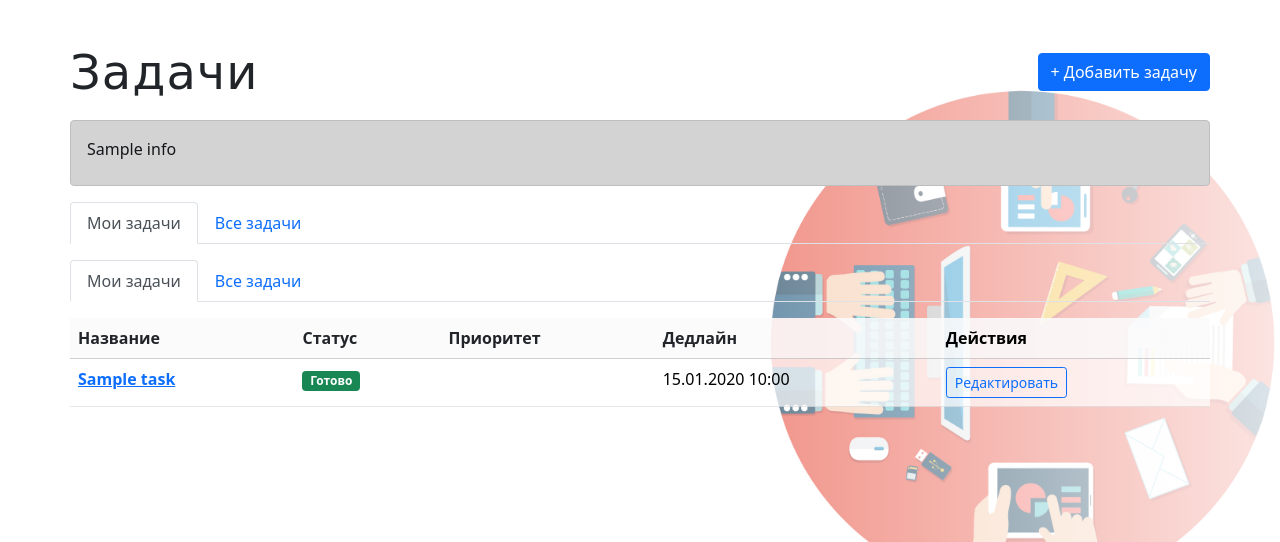
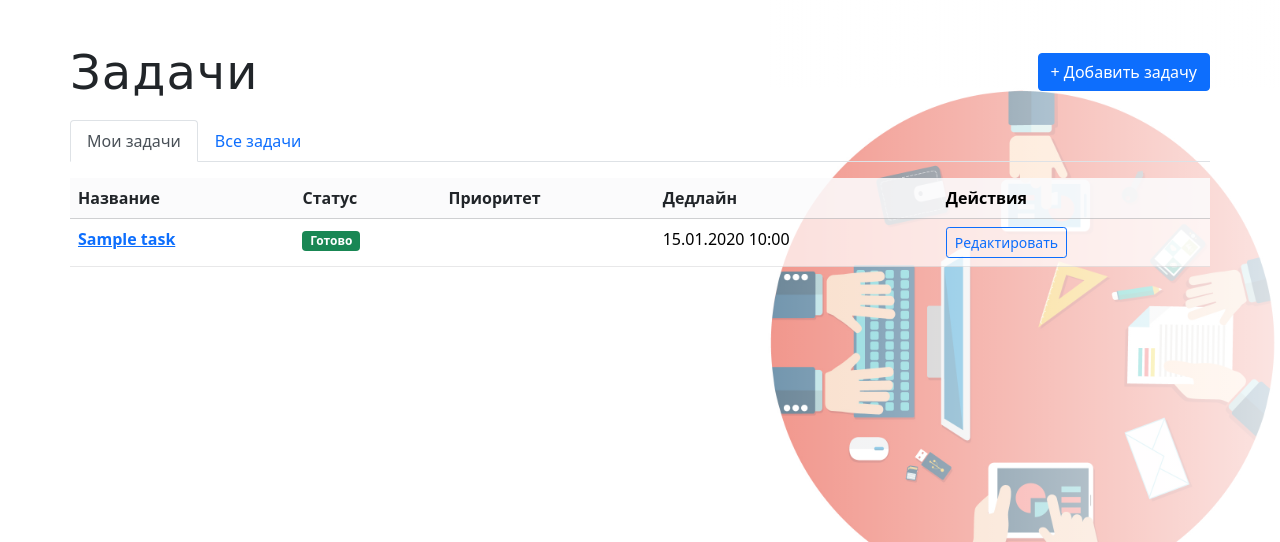
Before and after one commit to yunusov/OTUS_PYTHON_BASIC_DP, a FastAPI app: template taskflow/src/templates/tasks/tasks_get.html in a window 1280 px wide. Shown: the part 56-598 px from the top of the page. Run offline with FastAPI, Linux system fonts and the light colour scheme; the template is opened without the code that fills it: most values are stand-ins (such as "Sample title", 1, 10 or a date in 2020); parts of the project's set-up code (start-up, migrations or seed data) failed here and were passed over.

Commit message:
Fix task (task_get.html,tasks.py)

```diff
--- a/taskflow/src/templates/tasks/tasks_get.html
+++ b/taskflow/src/templates/tasks/tasks_get.html
@@ -1,4 +1,4 @@
-<!-- templates/tasks/tasks_get.html -->
+<!<!-- templates/tasks/tasks_get.html -->
 {% extends "base.html" %}
 
 {% block title %}TaskFlow{% endblock %}
@@ -39,32 +39,7 @@
         </div>
     </div>
 
-    {% if info %}
-    <div class="alert alert-dark">
-        <p class="mb-2">{{ info }}</p>
-    </div>
-    {% endif %}
-    <!-- Вкладки: Мои / Все задачи -->
-    <ul class="nav nav-tabs mb-3">
-        {% if show_tab_mine != False %}
-            <li class="nav-item">
-                <a class="nav-link {% if tab != 'all' %}active{% endif %}"
-                href="{% if project %}/projects/{{ project.id }}{% else %}/tasks{% endif %}/">
-                Мои задачи
-                </a>
-            </li>
-        {% endif %}
-
-        {% if show_tab_all != False %}
-            <li class="nav-item">
-                <a class="nav-link {% if tab == 'all' %}active{% endif %}"
-                href="/projects/{% if project %}{{ project.id }}{% endif %}/?tab=all">
-                Все задачи
-                </a>
-            </li>
-        {% endif %}
-    </ul>
-
+    <!-- Вкладки: Мои / Все задачи - ТОЛЬКО ОДИН РАЗ -->
     <ul class="nav nav-tabs mb-3">
         {% if show_tab_mine != False %}
             <li class="nav-item">
```
Also changed, not shown: taskflow/src/routers/web/tasks.py (+8 -0 lines).
